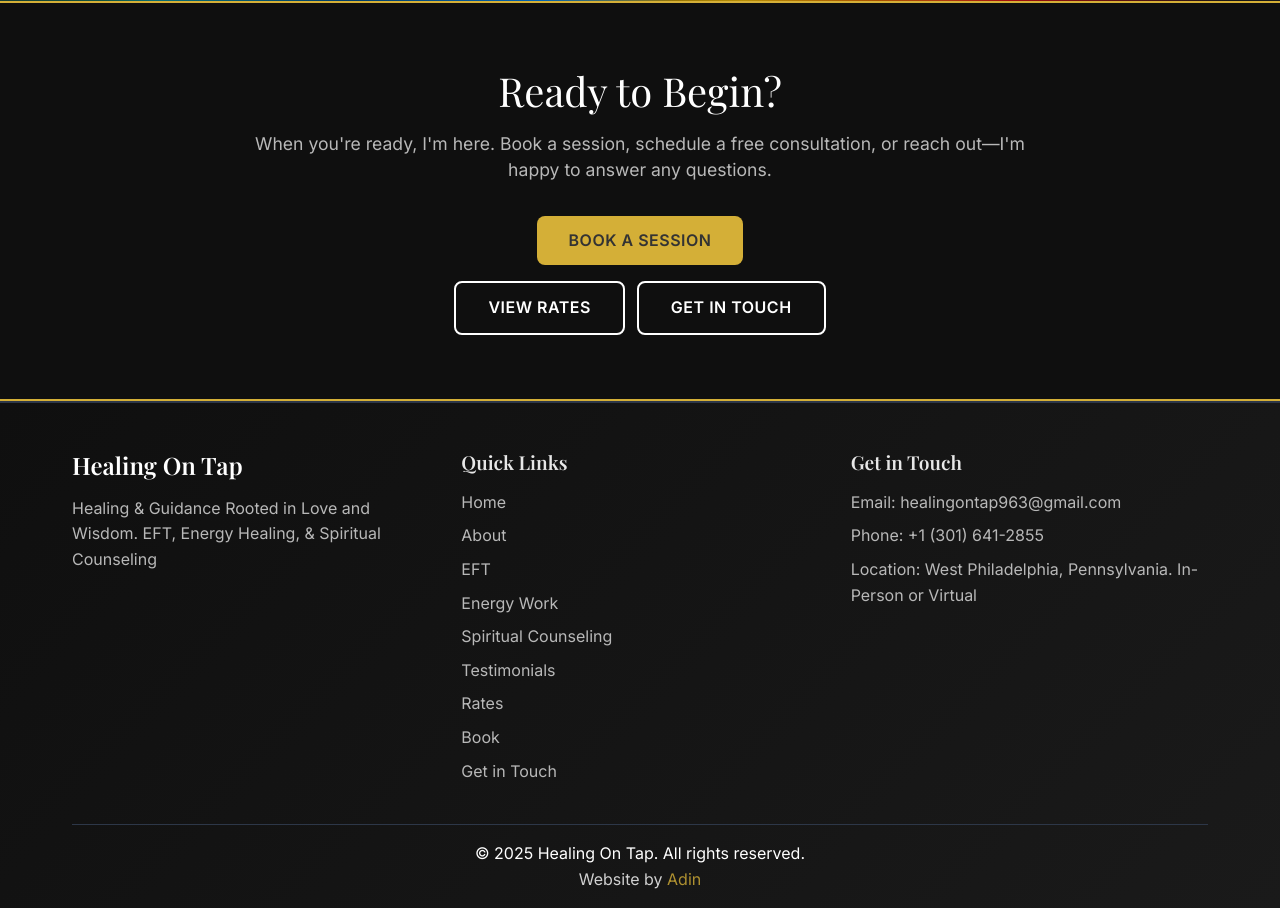
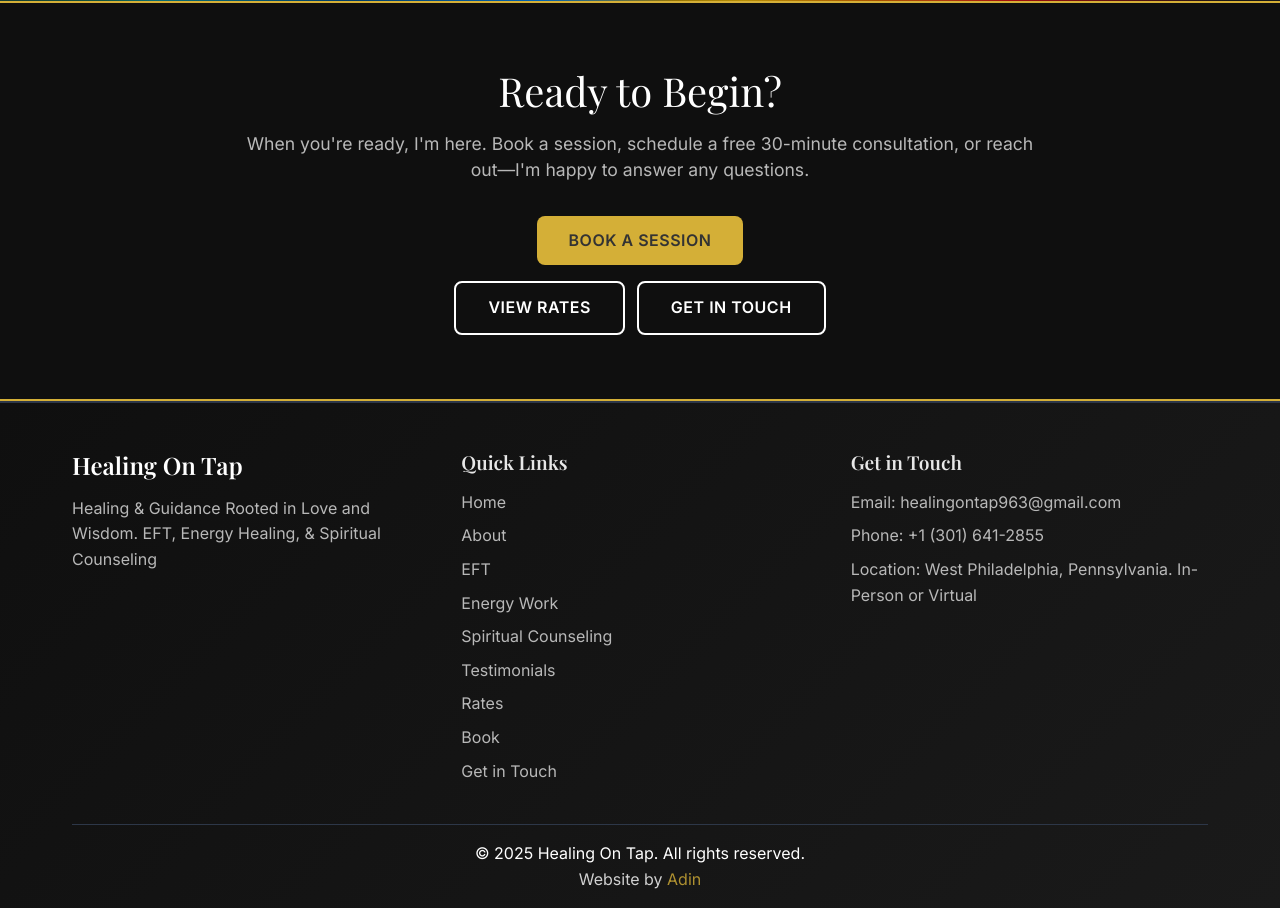
Before and after one commit to naturalCode4/kalyanamitta-website, a React (Create React App) app: page / in a window 1280 px wide. Shown: the part 4080-4988 px from the top of the page. Built offline with nearby package versions, Linux system fonts and the light colour scheme; the HTML template or start-up script is replaced by a standard one.

Commit message:
specified 30 minute consultation and fixed a typo

```diff
--- a/src/components/CTA.js
+++ b/src/components/CTA.js
@@ -37,7 +37,7 @@ import './CTA.css';
 
 const CTA = ({
   // title = "Ready to Begin?",
-  // subtitle = "When you're ready, I'm here. Book a session, schedule a free consultation, or reach out—I'm happy to answer any questions.",
+  // subtitle = "When you're ready, I'm here. Book a session, schedule a free 30-minute consultation, or reach out—I'm happy to answer any questions.",
   primaryButtonText = "Book a Session",
   primaryButtonLink = "/contact#booking"
 }) => {
--- a/src/pages/EFT.js
+++ b/src/pages/EFT.js
@@ -52,7 +52,7 @@ const EFT = () => {
                 EFT works on the neurological, subconscious, and energetic level. Shifts are typically enduring once thoroughly addressed, as the neural networks are rewired and the nervous system releases stored issues.
               </p>
               <p>
-                Tapping signals safety to the brain, as it effectively calms the amygdala's 'fight, flight, or freeze' response. So the nervous system doesn't follow its usual sympathetic response to an issue, but actually processes, releases, and updates. By tapping on each tapping point, we send an electrical impulse through each meridian (energy channel running through the body– each corresponding to an essential aspect of our human functionality) that balances the channel.
+                Tapping signals safety to the brain, as it effectively calms the amygdala's 'fight, flight, or freeze' response. So the nervous system doesn't follow its usual sympathetic response to an issue, but actually processes, releases, and updates. By tapping on each tapping point, we send an electrical impulse through each meridian (an energy channel running through the body– each corresponding to an essential aspect of our human functionality) that balances the channel.
               </p>
               <h3>
                 Who and What is EFT For?
@@ -107,7 +107,7 @@ const EFT = () => {
       <Section
         variant="dark"
         title="Ready to Begin?"
-        subtitle="When you're ready, I'm here. Book a session, schedule a free consultation, or reach out—I'm happy to answer any questions."
+        subtitle="When you're ready, I'm here. Book a session, schedule a free 30-minute consultation, or reach out—I'm happy to answer any questions."
       >
         <CTA />
       </Section>
--- a/src/pages/EnergyWork.js
+++ b/src/pages/EnergyWork.js
@@ -92,7 +92,7 @@ const EnergyWork = () => {
       <Section
         variant="dark"
         title="Ready to Begin?"
-        subtitle="When you're ready, I'm here. Book a session, schedule a free consultation, or reach out—I'm happy to answer any questions."
+        subtitle="When you're ready, I'm here. Book a session, schedule a free 30-minute consultation, or reach out—I'm happy to answer any questions."
       >
         <CTA />
       </Section>
--- a/src/pages/Home.js
+++ b/src/pages/Home.js
@@ -159,7 +159,7 @@ const Home = () => {
       <Section
         variant="dark"
         title="Ready to Begin?"
-        subtitle="When you're ready, I'm here. Book a session, schedule a free consultation, or reach out—I'm happy to answer any questions."
+        subtitle="When you're ready, I'm here. Book a session, schedule a free 30-minute consultation, or reach out—I'm happy to answer any questions."
       >
         <CTA />
       </Section>
--- a/src/pages/Rates.js
+++ b/src/pages/Rates.js
@@ -205,7 +205,7 @@ const Rates = () => {
       <Section
         variant="dark"
         title="Ready to Begin?"
-        subtitle="When you're ready, I'm here. Book a session, schedule a free consultation, or reach out—I'm happy to answer any questions."
+        subtitle="When you're ready, I'm here. Book a session, schedule a free 30-minute consultation, or reach out—I'm happy to answer any questions."
       >
         <CTA />
       </Section>
--- a/src/pages/SpiritualPractice.js
+++ b/src/pages/SpiritualPractice.js
@@ -149,7 +149,7 @@ const SpiritualPractice = () => {
       <Section
         variant="dark"
         title="Ready to Begin?"
-        subtitle="When you're ready, I'm here. Book a session, schedule a free consultation, or reach out—I'm happy to answer any questions."
+        subtitle="When you're ready, I'm here. Book a session, schedule a free 30-minute consultation, or reach out—I'm happy to answer any questions."
       >
         <CTA />
       </Section>
```
